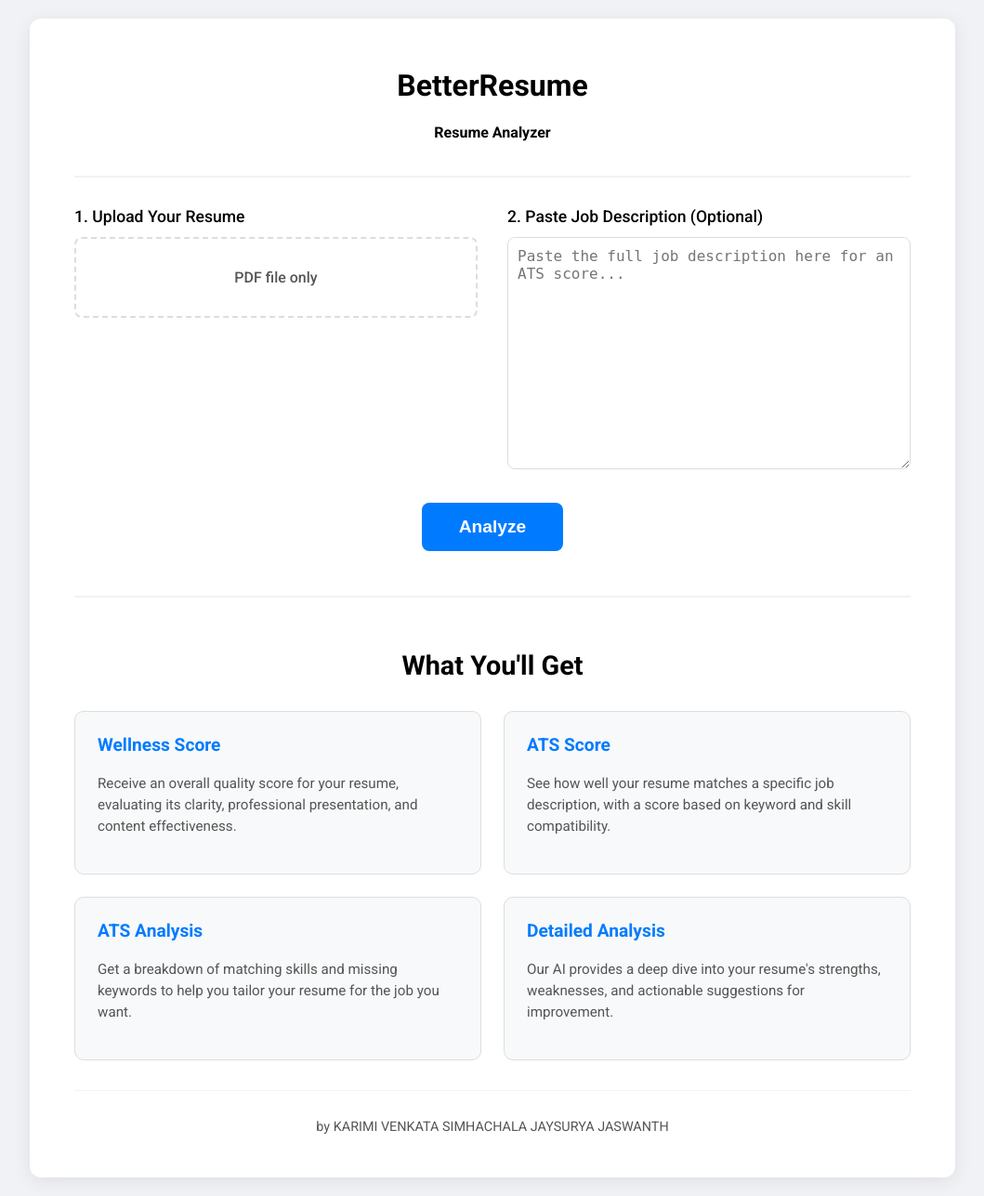
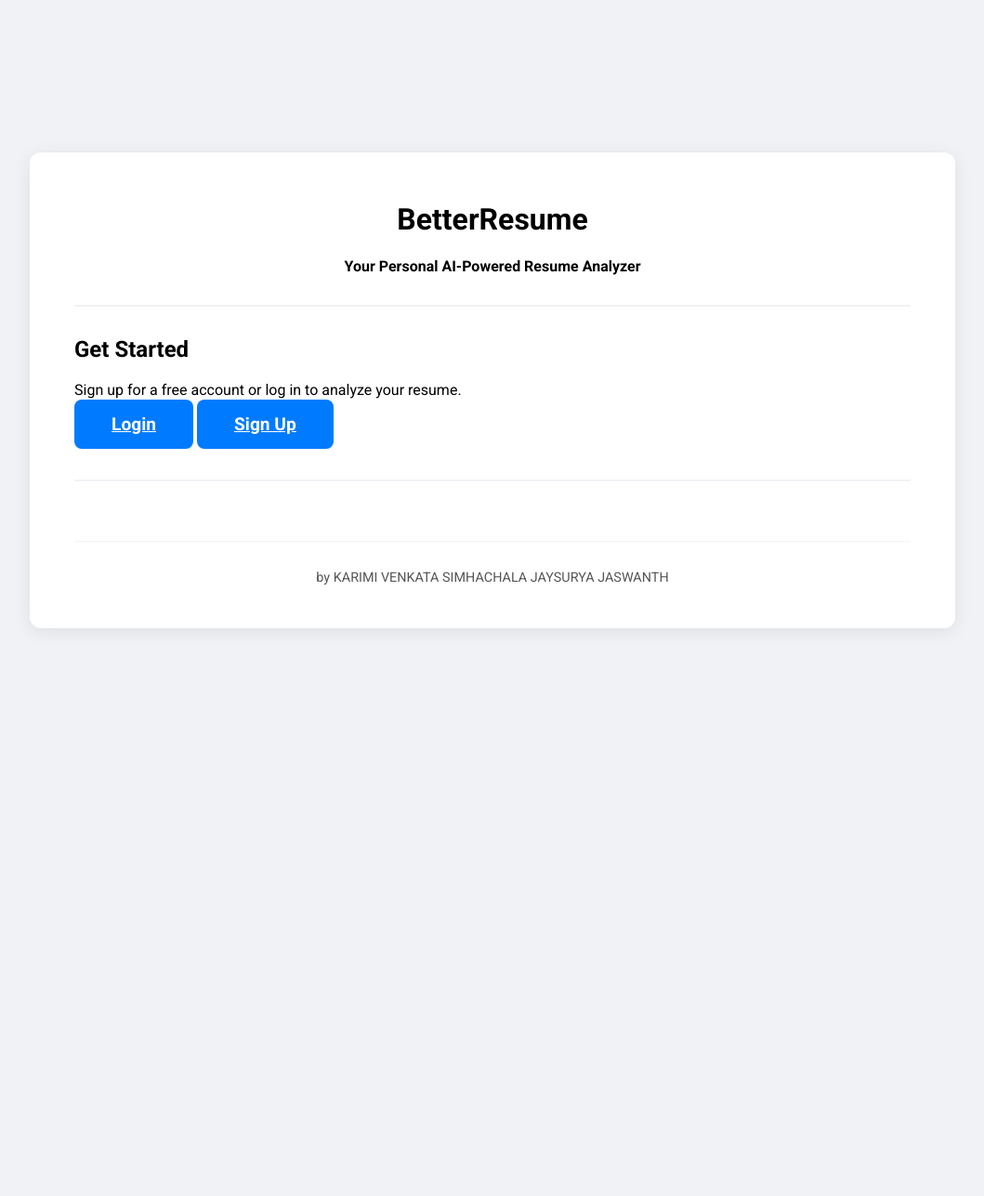
Before and after one commit to Jaswanth0128/BetterResume---Resume_Analyzer_Platform, a FastAPI app: page / in a window 1280 px wide. Shown: the whole page at 93% size, without its empty margins (110-1169 px from the left). After the commit the page ends 676 px from the top, so only its background shows below. Run offline with FastAPI, Linux system fonts and the light colour scheme.

Commit message:
feat: Add complete user authentication flow

```diff
--- a/main.py
+++ b/main.py
@@ -2,6 +2,7 @@ import os
 import re
 import markdown
 from datetime import datetime
+from typing import Optional
 
 from fastapi import FastAPI, Request, Form, File, UploadFile, Depends, HTTPException, status
 from fastapi.responses import HTMLResponse, RedirectResponse
@@ -20,21 +21,15 @@ from utils.gemini_api import get_summary, get_analysis, get_wellness_score
 from utils.simple_ats import calculate_ats_score
 
 # --- Initial Setup ---
-
-# Create the database tables if they don't exist
 models.Base.metadata.create_all(bind=engine)
-
 load_dotenv()
 app = FastAPI()
-
-# Mount static files and setup templates
 app.mount("/static", StaticFiles(directory="static"), name="static")
 templates = Jinja2Templates(directory="templates")
 
 
 # --- Database Dependency ---
 def get_db():
-    """Dependency to get a database session for each request."""
     db = SessionLocal()
     try:
         yield db
@@ -42,15 +37,13 @@ def get_db():
         db.close()
 
 
-# --- Authentication Endpoints ---
+# --- AUTHENTICATION DATA ENDPOINTS (UNCHANGED) ---
 
 @app.post("/signup", response_model=schemas.User)
 def create_user(user: schemas.UserCreate, db: Session = Depends(get_db)):
-    """Endpoint for new user registration."""
     db_user = db.query(models.User).filter(models.User.email == user.email).first()
     if db_user:
-        raise HTTPException(status_code=status.HTTP_400_BAD_REQUEST,
-                            detail="Email already registered")
+        raise HTTPException(status_code=status.HTTP_400_BAD_REQUEST, detail="Email already registered")
 
     hashed_pwd = hashing.hash_password(user.password)
     new_user = models.User(email=user.email, hashed_password=hashed_pwd)
@@ -59,10 +52,8 @@ def create_user(user: schemas.UserCreate, db: Session = Depends(get_db)):
     db.refresh(new_user)
     return new_user
 
-
 @app.post("/login", response_model=schemas.Token)
 def login_for_access_token(form_data: OAuth2PasswordRequestForm = Depends(), db: Session = Depends(get_db)):
-    """Endpoint for user login, returns a JWT."""
     user = db.query(models.User).filter(models.User.email == form_data.username).first()
     if not user or not hashing.verify_password(form_data.password, user.hashed_password):
         raise HTTPException(
@@ -74,49 +65,52 @@ def login_for_access_token(form_data: OAuth2PasswordRequestForm = Depends(), db:
     return {"access_token": access_token, "token_type": "bearer"}
 
 
-# --- Application Endpoints ---
+# --- PAGE SERVING ENDPOINTS (NEW FLOW) ---
 
 @app.get("/", response_class=HTMLResponse)
-async def read_root(request: Request):
-    """Renders the main upload page."""
-    return templates.TemplateResponse("upload.html", {"request": request})
+async def serve_landing_page(request: Request):
+    """Serves the public landing page (index.html) for all visitors."""
+    return templates.TemplateResponse("index.html", {"request": request})
+
+@app.get("/signup", response_class=HTMLResponse)
+async def serve_signup_page(request: Request):
+    """Serves the signup page."""
+    return templates.TemplateResponse("signup.html", {"request": request})
+
+@app.get("/login", response_class=HTMLResponse)
+async def serve_login_page(request: Request):
+    """Serves the login page."""
+    return templates.TemplateResponse("login.html", {"request": request})
+
+@app.get("/dashboard", response_class=HTMLResponse)
+async def serve_dashboard_page(request: Request, current_user: schemas.User = Depends(jwt_handler.get_current_user)):
+    """Serves the protected dashboard for logged-in users."""
+    return templates.TemplateResponse("dashboard.html", {"request": request, "user": current_user})
 
 
-@app.get("/signup", response_class=HTMLResponse)
-async def signup_page(request: Request):
-    return templates.TemplateResponse("signup.html", {"request": request})
-
-
-@app.get("/login", response_class=HTMLResponse)
-async def login_page(request: Request):
-    return templates.TemplateResponse("login.html", {"request": request})
+# --- PROTECTED API ENDPOINT ---
 
 @app.post("/analyze", response_class=HTMLResponse)
 async def analyze_resume(
     request: Request,
-    db: Session = Depends(get_db),
-    current_user: schemas.User = Depends(jwt_handler.get_current_user), # PROTECTS THIS ROUTE
+    current_user: schemas.User = Depends(jwt_handler.get_current_user), # Protection is here
     resume: UploadFile = File(...),
     job_description: str = Form("")
 ):
-    """
-    Protected endpoint to analyze a resume for the currently logged-in user.
-    """
-    # 1. & 2. Validation and Text Extraction (unchanged)
+    # This function's internal logic remains exactly the same as before
+    # ... (all the analysis, parsing, and context creation) ...
     if resume.content_type != "application/pdf":
-        return templates.TemplateResponse("upload.html", {"request": request, "error": "Invalid file type."})
+        return templates.TemplateResponse("dashboard.html", {"request": request, "error": "Invalid file type.", "user": current_user})
 
     resume_text = await extract_text_from_pdf(resume)
     if not resume_text.strip():
-        return templates.TemplateResponse("upload.html", {"request": request, "error": "Could not extract text."})
+        return templates.TemplateResponse("dashboard.html", {"request": request, "error": "Could not extract text.", "user": current_user})
 
-    # 3. Perform AI Analysis (unchanged)
     current_date_str = datetime.now().strftime("%B %d, %Y")
     summary = await get_summary(resume_text)
     detailed_analysis = await get_analysis(resume_text=resume_text, current_date=current_date_str)
     wellness_score_raw = await get_wellness_score(analysis_text=detailed_analysis, current_date=current_date_str)
 
-    # 4. Parsing and data prep (unchanged)
     wellness_score_value = 0.0
     explanation_parts = []
     score_match = re.search(r"Score:\s*([0-9.]+)", wellness_score_raw)
@@ -132,7 +126,6 @@ async def analyze_resume(
     wellness_score_percent = wellness_score_value * 10
     detailed_analysis_html = markdown.markdown(detailed_analysis)
 
-    # ... rest of the logic is the same ...
     ats_score = 0
     ats_analysis_html = ""
     jd_provided = bool(job_description and job_description.strip())
@@ -141,6 +134,6 @@ async def analyze_resume(
         ats_score = ats_result.get('score', 0)
         ats_analysis_html = markdown.markdown(ats_result.get('analysis', ''))
 
-    context = { "request": request, "summary": summary, "detailed_analysis_html": detailed_analysis_html, "wellness_score_value": wellness_score_value, "wellness_score_explanation": wellness_score_explanation, "wellness_score_percent": wellness_score_percent, "ats_score": ats_score, "ats_analysis_html": ats_analysis_html, "jd_provided": jd_provided }
+    context = { "request": request, "user": current_user, "summary": summary, "detailed_analysis_html": detailed_analysis_html, "wellness_score_value": wellness_score_value, "wellness_score_explanation": wellness_score_explanation, "wellness_score_percent": wellness_score_percent, "ats_score": ats_score, "ats_analysis_html": ats_analysis_html, "jd_provided": jd_provided }
 
     return templates.TemplateResponse("result.html", context)
--- /dev/null
+++ b/templates/index.html
@@ -0,0 +1,34 @@
+<!DOCTYPE html>
+<html lang="en">
+<head>
+    <meta charset="UTF-8">
+    <meta name="viewport" content="width=device-width, initial-scale=1.0">
+    <title>Welcome to BetterResume</title>
+    <link rel="stylesheet" href="/static/style.css">
+</head>
+<body>
+    <div class="main-container">
+        <header>
+            <h1>BetterResume</h1>
+            <p>Your Personal AI-Powered Resume Analyzer</p>
+        </header>
+
+        <main>
+            <div class="landing-cta">
+                <h2>Get Started</h2>
+                <p>Sign up for a free account or log in to analyze your resume.</p>
+                <div class="button-container-row">
+                    <a href="/login" class="btn-analyze">Login</a>
+                    <a href="/signup" class="btn-analyze btn-secondary">Sign Up</a>
+                </div>
+            </div>
+
+            <section class="features-section">
+                </section>
+        </main>
+        <footer>
+            <p>by KARIMI VENKATA SIMHACHALA JAYSURYA JASWANTH</p>
+        </footer>
+    </div>
+</body>
+</html>
--- a/templates/login.html
+++ b/templates/login.html
@@ -49,7 +49,7 @@
                 if (response.ok) {
                     const data = await response.json();
                     localStorage.setItem('accessToken', data.access_token);
-                    window.location.href = '/'; // Redirect to main page on success
+                    window.location.href = '/dashboard'; // Redirect to main page on success
                 } else {
                     const errorData = await response.json();
                     errorBox.textContent = errorData.detail || 'Login failed. Please check your credentials.';
--- a/templates/upload.html
+++ /dev/null
@@ -1,96 +0,0 @@
-<!DOCTYPE html>
-<html lang="en">
-<head>
-    <meta charset="UTF-8">
-    <meta name="viewport" content="width=device-width, initial-scale=1.0">
-    <title>BetterResume - Resume Analyzer</title>
-    <link rel="stylesheet" href="/static/style.css">
-</head>
-<body>
-    <div class="main-container">
-        <header>
-            <h1>BetterResume</h1>
-            <h4>Resume Analyzer</h4>
-        </header>
-
-        <main>
-            {% if error %}
-                <div class="error-box">{{ error }}</div>
-            {% endif %}
-
-            <form id="analyze-form" action="/analyze" method="post" enctype="multipart/form-data">
-
-                <div class="form-columns">
-                    <div class="form-group left-column">
-                        <label for="resume">1. Upload Your Resume</label>
-                        <div class="file-upload-wrapper">
-                            <input type="file" id="resume" name="resume" accept=".pdf" required>
-                            <span id="file-name-display">PDF file only</span>
-                        </div>
-                    </div>
-
-                    <div class="form-group right-column">
-                        <label for="job_description">2. Paste Job Description (Optional)</label>
-                        <textarea id="job_description" name="job_description" rows="12" placeholder="Paste the full job description here for an ATS score..."></textarea>
-                    </div>
-                </div>
-
-                <div class="button-container">
-                    <button type="submit" id="analyze-button" class="btn-analyze">Analyze</button>
-                </div>
-
-            </form>
-
-            <section class="features-section">
-                <h2>What You'll Get</h2>
-                <div class="features-grid">
-                    <div class="feature-card">
-                        <h3>Wellness Score</h3>
-                        <p>Receive an overall quality score for your resume, evaluating its clarity, professional presentation, and content effectiveness.</p>
-                    </div>
-                    <div class="feature-card">
-                        <h3>ATS Score</h3>
-                        <p>See how well your resume matches a specific job description, with a score based on keyword and skill compatibility.</p>
-                    </div>
-                    <div class="feature-card">
-                        <h3>ATS Analysis</h3>
-                        <p>Get a breakdown of matching skills and missing keywords to help you tailor your resume for the job you want.</p>
-                    </div>
-                    <div class="feature-card">
-                        <h3>Detailed Analysis</h3>
-                        <p>Our AI provides a deep dive into your resume's strengths, weaknesses, and actionable suggestions for improvement.</p>
-                    </div>
-                </div>
-            </section>
-            </main>
-
-        <footer>
-            <p>by KARIMI VENKATA SIMHACHALA JAYSURYA JASWANTH</p>
-        </footer>
-    </div>
-
-    <script>
-        const form = document.getElementById('analyze-form');
-        const button = document.getElementById('analyze-button');
-        const resumeInput = document.getElementById('resume');
-        const fileDisplay = document.getElementById('file-name-display');
-
-        form.addEventListener('submit', function() {
-            if(form.checkValidity()) {
-                button.disabled = true;
-                button.textContent = '⏳ Analyzing... Please Wait';
-            }
-        });
-
-        resumeInput.addEventListener('change', function() {
-            if (resumeInput.files.length > 0) {
-                fileDisplay.textContent = resumeInput.files[0].name;
-                fileDisplay.style.color = '#000';
-            } else {
-                fileDisplay.textContent = 'PDF file only';
-                fileDisplay.style.color = '#777';
-            }
-        });
-    </script>
-</body>
-</html>
```
Also changed, not shown: templates/dashboard.html (added, +131 -0 lines).
